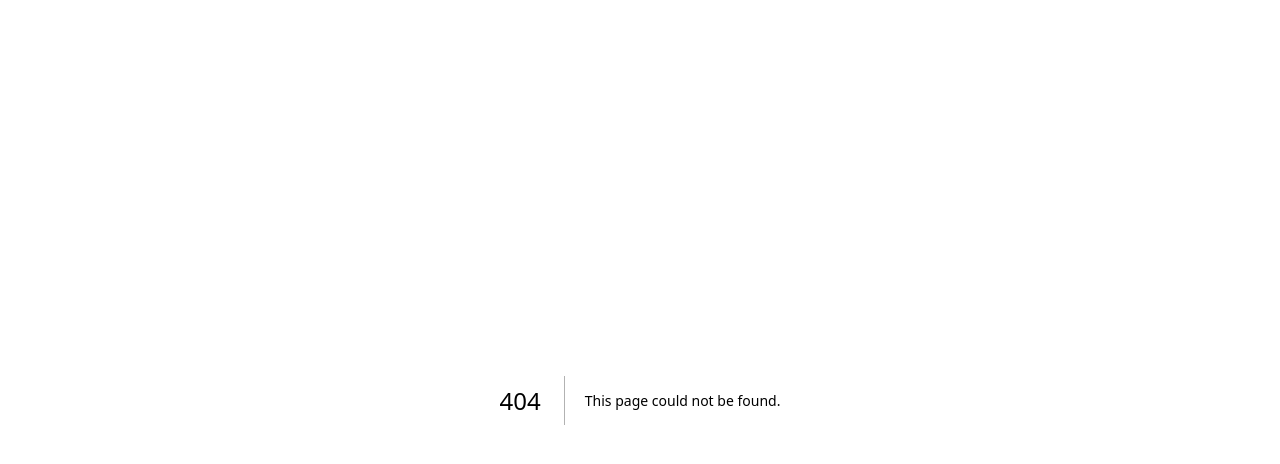
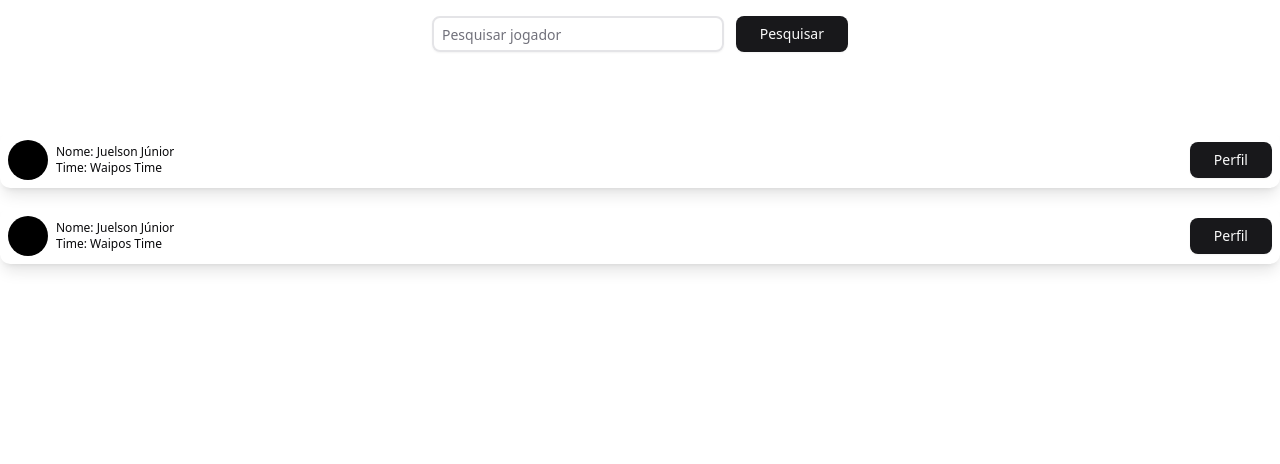
Before and after one commit to juelsonjunior/basket-front, a Next.js app: page /search in a window 1280 px wide. Before the commit this address had no page. Shown: the top 464 px of the page. Built offline with nearby package versions, Linux system fonts and the light colour scheme.

Commit message:
feat:add page for show  result searchs

```diff
--- /dev/null
+++ b/src/app/search/page.jsx
@@ -0,0 +1,34 @@
+import { Search } from "@/components/search";
+import { Button } from "@/components/ui/button";
+
+export default function SearchPage() {
+  return (
+    <div className="flex flex-col items-center justify-center gap-4">
+      <div className="bg-white p-4 w-full max-w-md rounded-md">
+        <Search />
+      </div>
+      <h1 className="text-2xl font-bold text-center text-white">
+        Resultados encontrados:
+      </h1>
+      <div className="flex flex-col gap-5 w-full">
+        {[1, 2].map((_, index) => (
+          <div
+            key={index}
+            className="p-2 bg-white rounded-lg shadow-lg flex justify-between items-center gap-6 w-full"
+          >
+            <div className="flex items-center gap-2">
+              <div className="w-10 h-10 rounded-full bg-black"></div>
+              <div>
+                <p className="text-xs">Nome: Juelson Júnior</p>
+                <p className="text-xs">Time: Waipos Time</p>
+              </div>
+            </div>
+            <Button className="cursor-pointer px-6 py-3" type="submit">
+              Perfil
+            </Button>
+          </div>
+        ))}
+      </div>
+    </div>
+  );
+}
```
